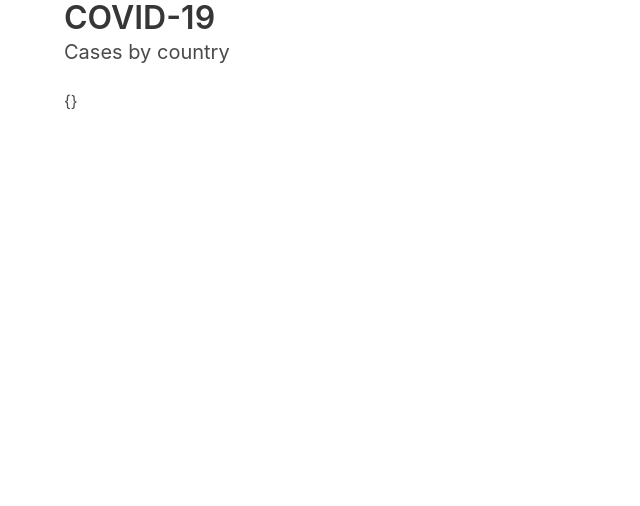
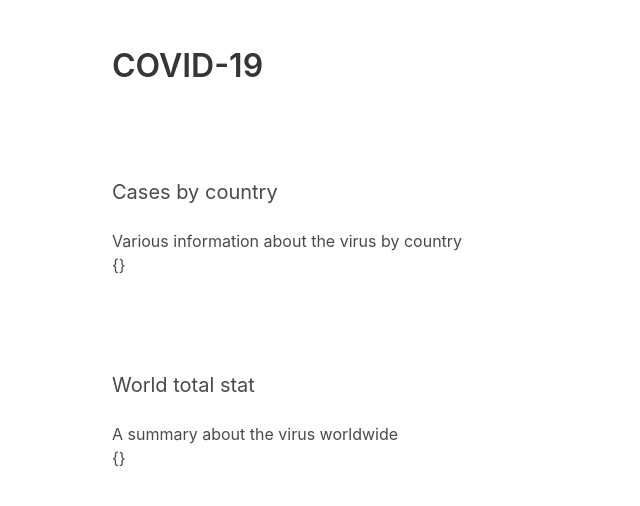
Before and after one commit to tzohpilotl/react-code-splitting, a React (Create React App) app: page / in a window 1280 px wide. Shown: the top 506 px of the page, without its empty margins (0-640 px from the left). Built offline with nearby package versions, Linux system fonts and the light colour scheme.

Commit message:
2 - Add a second section with worldwide data

```diff
--- a/src/App.js
+++ b/src/App.js
@@ -1,16 +1,35 @@
 import React from 'react';
 
 function App() {
-  const data = {};
+  const countryData = {};
+  const worldData = {};
 
   return (
-    <section>
-      <div className="container">
+    <div className="container">
+      <section className="section">
         <h1 className="title">COVID-19</h1>
-        <h2 className="subtitle">Cases by country</h2>
-        <p className="content">{JSON.stringify(data)}</p>
-      </div>
-    </section>
+      </section>
+
+      <section className="section">
+        <div className="container">
+          <header>
+            <h2 className="subtitle">Cases by country</h2>
+            <p className="content">Various information about the virus by country</p>
+          </header>
+          <p className="content">{JSON.stringify(countryData)}</p>
+        </div>
+      </section>
+
+      <section className="section">
+        <div className="container">
+          <header>
+            <h2 className="subtitle">World total stat</h2>
+            <p className="content">A summary about the virus worldwide</p>
+          </header>
+          <p className="content">{JSON.stringify(worldData)}</p>
+        </div>
+      </section>
+    </div>
   );
 }
 
```
